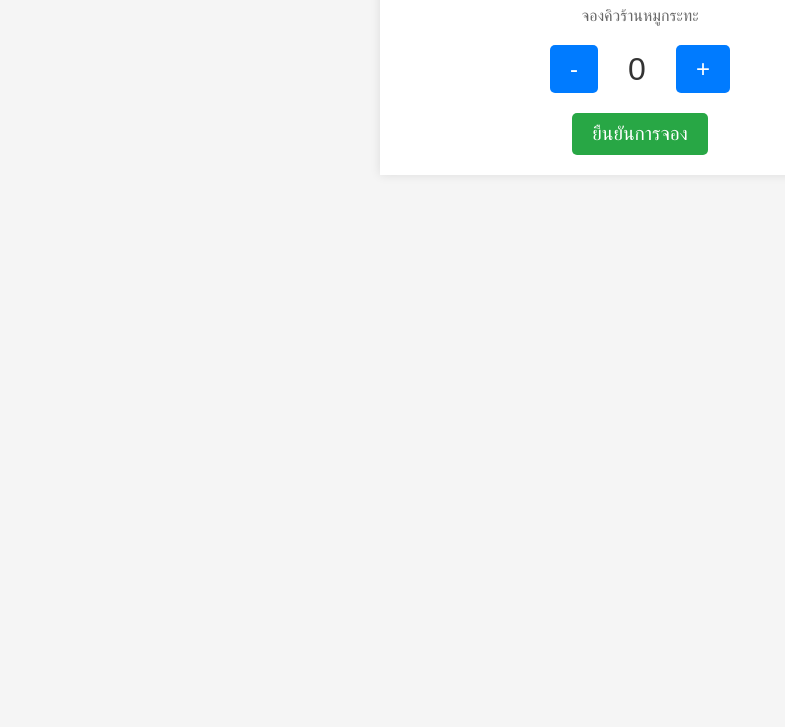
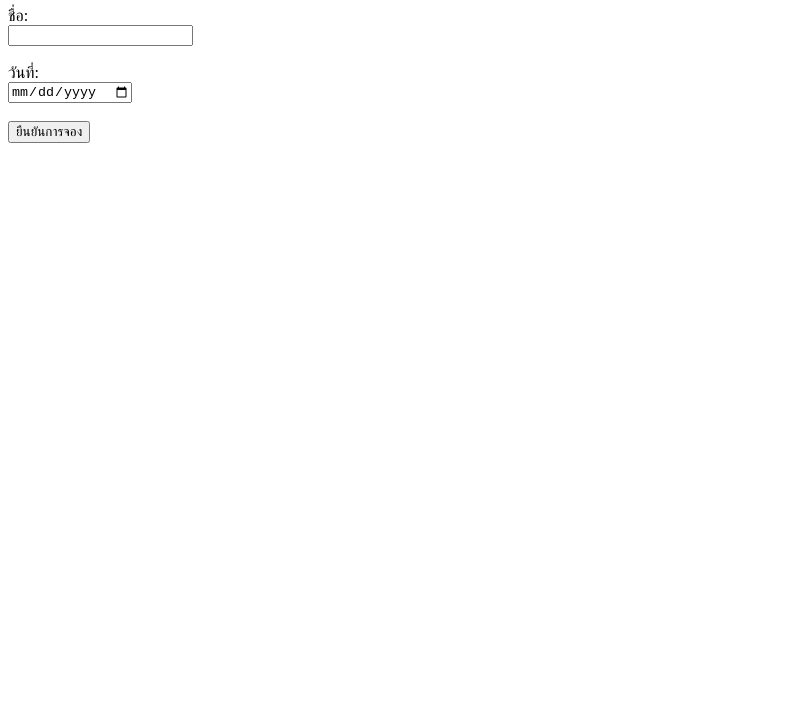
Before and after one commit to SittikornPratomwan/reservation, a plain HTML site: page index.html in a window 1280 px wide. Shown: the part 73-800 px from the top of the page, without its empty margins (0-785 px from the left). Drawn offline with Linux system fonts and the light colour scheme.

Commit message:
Update index.html

```diff
--- a/index.html
+++ b/index.html
@@ -1,128 +1,43 @@
 <!DOCTYPE html>
-<html lang="th">
+<html lang="en">
 <head>
     <meta charset="UTF-8">
     <meta name="viewport" content="width=device-width, initial-scale=1.0">
-  <title>reservation</title>
-  <style>
-    body {
-      font-family: Arial, sans-serif;
-      margin: 0;
-      padding: 0;
-      background-color: #f5f5f5;
-    }
-
-    .container {
-      padding: 20px;
-      max-width: 480px;
-      margin: auto;
-      background-color: white;
-      box-shadow: 0 0 10px rgba(0,0,0,0.1);
-      text-align: center;
-    }
-
-    h1 {
-      font-size: 1.5em;
-      color: #333;
-    }
-
-    p {
-      font-size: 1em;
-      color: #666;
-    }
-
-    .queue-control {
-      display: flex;
-      justify-content: center;
-      align-items: center;
-      margin-top: 20px;
-    }
-
-    .queue-control button {
-      font-size: 1.5em;
-      padding: 10px 20px;
-      margin: 0 10px;
-      border: none;
-      background-color: #007bff;
-      color: white;
-      border-radius: 5px;
-      cursor: pointer;
-    }
-
-    .queue-control button:disabled {
-      background-color: #ccc;
-      cursor: not-allowed;
-    }
-
-    .queue-number {
-      font-size: 2em;
-      margin: 0 20px;
-      color: #333;
-    }
-
-    @media (max-width: 480px) {
-      h1 {
-        font-size: 1.2em;
-      }
-
-      p {
-        font-size: 0.9em;
-      }
-
-      .queue-control button {
-        font-size: 1.2em;
-        padding: 8px 16px;
-      }
-
-      .queue-number {
-        font-size: 1.5em;
-      }
-    }
-
-    .confirm-button {
-      margin-top: 20px;
-      padding: 10px 20px;
-      font-size: 1.2em;
-      background-color: #28a745;
-      color: white;
-      border: none;
-      border-radius: 5px;
-      cursor: pointer;
-    }
-
-    .confirm-button:hover {
-      background-color: #218838;
-    }
-  </style>
+    <title>ระบบจองคิว</title>
 </head>
 <body>
-  <div class="container">
-    <h1>จองคิว</h1>
-    <p>จองคิวร้านหมูกระทะ</p>
-    <div class="queue-control">
-      <button id="decrease" onclick="updateQueue(-1)">-</button>
-      <span id="queueNumber" class="queue-number">0</span>
-      <button id="increase" onclick="updateQueue(1)">+</button>
-    </div>
-    <button id="confirm" class="confirm-button" onclick="confirmReservation()">ยืนยันการจอง</button>
-  </div>
+    <h1>ระบบจองคิว</h1>
+    <form id="reservationForm">
+        <label for="name">ชื่อ:</label><br>
+        <input type="text" id="name" name="name" required><br><br>
+
+        <label for="date">วันที่:</label><br>
+        <input type="date" id="date" name="date" required><br><br>
+
+        <button type="button" onclick="submitForm()">ยืนยันการจอง</button>
+    </form>
 
     <script>
-    let queueNumber = 0;
+        function submitForm() {
+            const name = document.getElementById('name').value;
+            const date = document.getElementById('date').value;
 
-    function updateQueue(change) {
-      queueNumber += change;
-      if (queueNumber < 0) {
-        queueNumber = 0;
-      }
-      document.getElementById('queueNumber').textContent = queueNumber;
-    }
-
-    function confirmReservation() {
-      if (queueNumber > 0) {
-        alert(`คุณได้จองคิวหมายเลข ${queueNumber} เรียบร้อยแล้ว`);
+            if (name && date) {
+                fetch('https://script.google.com/macros/s/YOUR_SCRIPT_ID/exec', {
+                    method: 'POST',
+                    headers: { 'Content-Type': 'application/json' },
+                    body: JSON.stringify({ name, date })
+                })
+                .then(response => response.json())
+                .then(data => {
+                    alert(data.message);
+                })
+                .catch(error => {
+                    console.error('Error:', error);
+                    alert('เกิดข้อผิดพลาดในการบันทึกข้อมูล');
+                });
             } else {
-        alert('กรุณาเลือกจำนวนคิวก่อนยืนยันการจอง');
+                alert('กรุณากรอกข้อมูลให้ครบถ้วน');
             }
         }
     </script>
```
Lines whose indentation alone changed are shown as unchanged.
